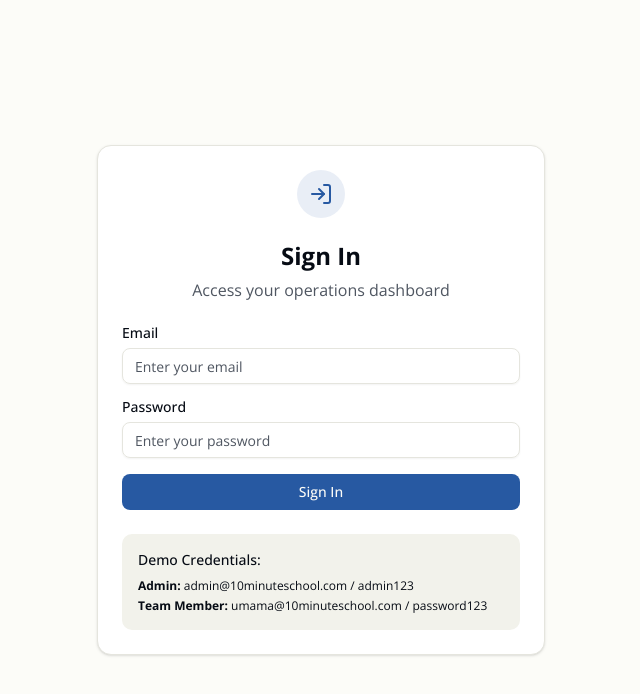
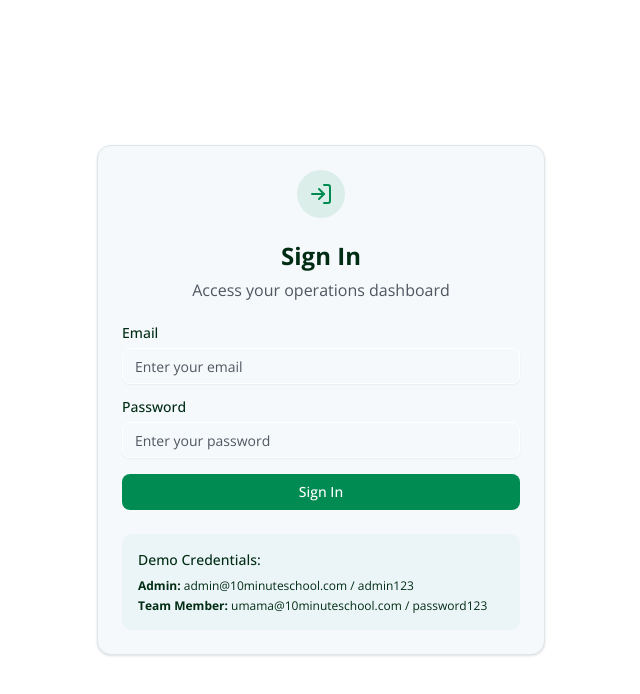
Before and after one commit to FahadBinAbdullah7/requisition-form-updated, a Next.js app: page /login in a window 1280 px wide. Shown: the top 694 px of the page, without its empty margins (319-959 px from the left). Built offline with nearby package versions, Linux system fonts and the light colour scheme.

Commit message:
Update globals.css

```diff
--- a/app/globals.css
+++ b/app/globals.css
@@ -4,77 +4,80 @@
 @custom-variant dark (&:is(.dark *));
 
 :root {
-  --background: oklch(0.99 0.005 106.423);
-  --foreground: oklch(0.15 0.02 258.338);
-  --card: oklch(1 0 0);
-  --card-foreground: oklch(0.15 0.02 258.338);
+  /* Updated to vibrant, modern color palette */
+  --background: oklch(1 0 0);
+  --foreground: oklch(0.35 0.02 258.338);
+  --card: oklch(0.98 0.005 220);
+  --card-foreground: oklch(0.25 0.08 160);
   --popover: oklch(1 0 0);
-  --popover-foreground: oklch(0.15 0.02 258.338);
-  --primary: oklch(0.47 0.13 258.338);
-  --primary-foreground: oklch(0.99 0.005 106.423);
-  --secondary: oklch(0.96 0.01 106.423);
-  --secondary-foreground: oklch(0.15 0.02 258.338);
-  --muted: oklch(0.96 0.01 106.423);
+  --popover-foreground: oklch(0.35 0.02 258.338);
+  --primary: oklch(0.55 0.15 160);
+  --primary-foreground: oklch(1 0 0);
+  --secondary: oklch(0.65 0.12 165);
+  --secondary-foreground: oklch(1 0 0);
+  --muted: oklch(0.96 0.01 220);
   --muted-foreground: oklch(0.45 0.02 258.338);
-  --accent: oklch(0.65 0.15 142.495);
-  --accent-foreground: oklch(0.99 0.005 106.423);
-  --destructive: oklch(0.577 0.245 27.325);
-  --destructive-foreground: oklch(0.99 0.005 106.423);
-  --border: oklch(0.92 0.01 106.423);
-  --input: oklch(0.92 0.01 106.423);
-  --ring: oklch(0.47 0.13 258.338);
-  --chart-1: oklch(0.47 0.13 258.338);
-  --chart-2: oklch(0.65 0.15 142.495);
-  --chart-3: oklch(0.55 0.12 200.523);
-  --chart-4: oklch(0.6 0.14 85.872);
-  --chart-5: oklch(0.7 0.16 45.201);
+  --accent: oklch(0.65 0.12 165);
+  --accent-foreground: oklch(1 0 0);
+  --destructive: oklch(0.65 0.2 25);
+  --destructive-foreground: oklch(1 0 0);
+  --border: oklch(0.92 0.01 220);
+  --input: oklch(1 0 0);
+  --ring: oklch(0.55 0.15 160 / 0.5);
+  --chart-1: oklch(0.55 0.15 160);
+  --chart-2: oklch(0.65 0.12 165);
+  --chart-3: oklch(0.65 0.2 25);
+  --chart-4: oklch(0.35 0.02 258.338);
+  --chart-5: oklch(0.75 0.08 180);
   --radius: 0.625rem;
-  --sidebar: oklch(0.99 0.005 106.423);
-  --sidebar-foreground: oklch(0.15 0.02 258.338);
-  --sidebar-primary: oklch(0.47 0.13 258.338);
-  --sidebar-primary-foreground: oklch(0.99 0.005 106.423);
-  --sidebar-accent: oklch(0.96 0.01 106.423);
-  --sidebar-accent-foreground: oklch(0.15 0.02 258.338);
-  --sidebar-border: oklch(0.92 0.01 106.423);
-  --sidebar-ring: oklch(0.47 0.13 258.338);
+  --sidebar: oklch(0.98 0.005 220);
+  --sidebar-foreground: oklch(0.35 0.02 258.338);
+  --sidebar-primary: oklch(0.55 0.15 160);
+  --sidebar-primary-foreground: oklch(1 0 0);
+  --sidebar-accent: oklch(0.65 0.12 165);
+  --sidebar-accent-foreground: oklch(1 0 0);
+  --sidebar-border: oklch(0.92 0.01 220);
+  --sidebar-ring: oklch(0.55 0.15 160 / 0.5);
 }
 
 .dark {
+  /* Updated dark mode colors to maintain vibrancy */
   --background: oklch(0.08 0.01 258.338);
   --foreground: oklch(0.95 0.01 106.423);
   --card: oklch(0.12 0.01 258.338);
-  --card-foreground: oklch(0.95 0.01 106.423);
+  --card-foreground: oklch(0.75 0.08 160);
   --popover: oklch(0.12 0.01 258.338);
   --popover-foreground: oklch(0.95 0.01 106.423);
-  --primary: oklch(0.65 0.15 258.338);
+  --primary: oklch(0.65 0.15 160);
   --primary-foreground: oklch(0.08 0.01 258.338);
-  --secondary: oklch(0.18 0.01 258.338);
-  --secondary-foreground: oklch(0.95 0.01 106.423);
+  --secondary: oklch(0.75 0.12 165);
+  --secondary-foreground: oklch(0.08 0.01 258.338);
   --muted: oklch(0.18 0.01 258.338);
   --muted-foreground: oklch(0.65 0.01 106.423);
-  --accent: oklch(0.7 0.16 142.495);
+  --accent: oklch(0.75 0.12 165);
   --accent-foreground: oklch(0.08 0.01 258.338);
-  --destructive: oklch(0.6 0.2 27.325);
+  --destructive: oklch(0.7 0.2 25);
   --destructive-foreground: oklch(0.95 0.01 106.423);
   --border: oklch(0.18 0.01 258.338);
   --input: oklch(0.18 0.01 258.338);
-  --ring: oklch(0.65 0.15 258.338);
-  --chart-1: oklch(0.65 0.15 258.338);
-  --chart-2: oklch(0.7 0.16 142.495);
-  --chart-3: oklch(0.6 0.14 200.523);
-  --chart-4: oklch(0.65 0.15 85.872);
-  --chart-5: oklch(0.75 0.17 45.201);
+  --ring: oklch(0.65 0.15 160 / 0.5);
+  --chart-1: oklch(0.65 0.15 160);
+  --chart-2: oklch(0.75 0.12 165);
+  --chart-3: oklch(0.7 0.2 25);
+  --chart-4: oklch(0.65 0.01 106.423);
+  --chart-5: oklch(0.8 0.08 180);
   --sidebar: oklch(0.12 0.01 258.338);
   --sidebar-foreground: oklch(0.95 0.01 106.423);
-  --sidebar-primary: oklch(0.65 0.15 258.338);
+  --sidebar-primary: oklch(0.65 0.15 160);
   --sidebar-primary-foreground: oklch(0.08 0.01 258.338);
-  --sidebar-accent: oklch(0.18 0.01 258.338);
-  --sidebar-accent-foreground: oklch(0.95 0.01 106.423);
+  --sidebar-accent: oklch(0.75 0.12 165);
+  --sidebar-accent-foreground: oklch(0.08 0.01 258.338);
   --sidebar-border: oklch(0.18 0.01 258.338);
-  --sidebar-ring: oklch(0.65 0.15 258.338);
+  --sidebar-ring: oklch(0.65 0.15 160 / 0.5);
 }
 
 @theme inline {
+  /* Updated font configuration for modern typography */
   --font-sans: var(--font-open-sans);
   --font-serif: var(--font-montserrat);
   --font-mono: ui-monospace, SFMono-Regular, "SF Mono", Monaco, Consolas, "Liberation Mono", "Courier New", monospace;
@@ -132,4 +135,34 @@
   h6 {
     @apply font-serif;
   }
+
+  /* Added modern gradient utilities and animations */
+  .gradient-primary {
+    background: linear-gradient(135deg, var(--primary) 0%, var(--accent) 100%);
+  }
+
+  .gradient-card {
+    background: linear-gradient(135deg, var(--card) 0%, oklch(0.99 0.01 220) 100%);
+  }
+
+  .animate-fade-in {
+    animation: fadeIn 0.5s ease-in-out;
+  }
+
+  @keyframes fadeIn {
+    from {
+      opacity: 0;
+      transform: translateY(10px);
+    }
+    to {
+      opacity: 1;
+      transform: translateY(0);
+    }
+  }
+
+  .glass-effect {
+    backdrop-filter: blur(10px);
+    background: oklch(1 0 0 / 0.8);
+    border: 1px solid oklch(0.92 0.01 220 / 0.5);
+  }
 }
```
